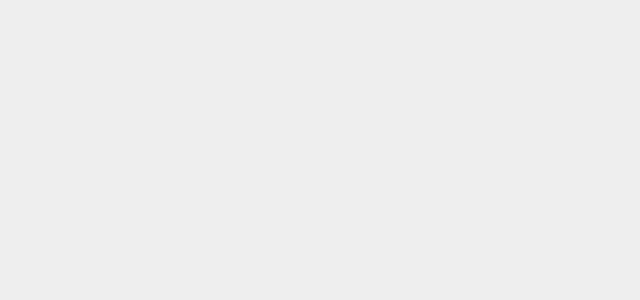
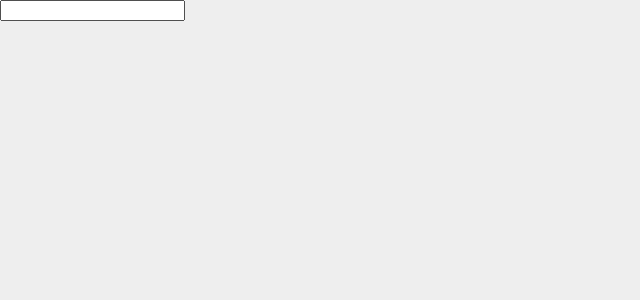
Before and after one commit to kolyaventuri/spaghetti, a Next.js app: page / in a window 1280 px wide. Shown: the top 300 px of the page, without its empty margins (0-640 px from the left). Built offline with nearby package versions, Linux system fonts and the light colour scheme.

Commit message:
Form with input

```diff
--- /dev/null
+++ b/src/components/form.tsx
@@ -0,0 +1,15 @@
+import React, {useState} from 'react';
+
+const Form: React.FC = () => {
+  const [value, setValue] = useState('');
+
+  const handleChange = (event: React.ChangeEvent<HTMLInputElement>): void => {
+    const newValue = event?.target?.value ?? '';
+
+    setValue(newValue);
+  };
+
+  return <input type="text" value={value} onChange={handleChange} />;
+};
+
+export default Form;
--- a/src/components/input.tsx
+++ /dev/null
@@ -1,3 +0,0 @@
-const Input = () => null;
-
-export default Input;
--- a/src/pages/index.tsx
+++ b/src/pages/index.tsx
@@ -2,7 +2,7 @@ import React from 'react';
 import Head from 'next/head';
 
 import '../styles/index.scss';
-import Input from 'src/components/input';
+import Form from 'src/components/form';
 import List from 'src/components/list';
 
 class Home extends React.Component {
@@ -13,7 +13,7 @@ class Home extends React.Component {
           <title>Spaghetti</title>
         </Head>
         <section className="section">
-          <Input />
+          <Form />
           <List />
         </section>
       </div>
```
Also changed, not shown: 2 other files (tests, documents, lock files or other folders).
